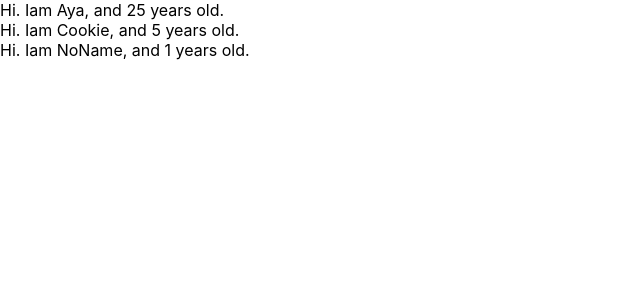
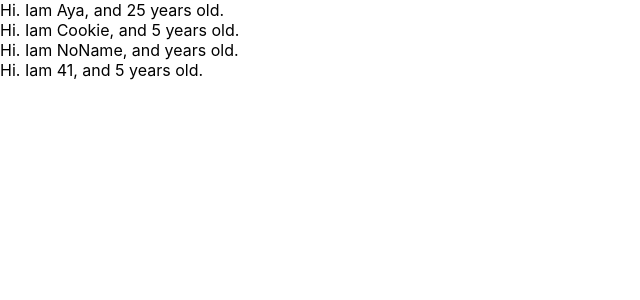
Before and after one commit to AyanaFujimoto/react-redux, a React (Create React App) app: page / in a window 1280 px wide. Shown: the top 300 px of the page, without its empty margins (0-640 px from the left). Built offline with nearby package versions, Linux system fonts and the light colour scheme.

Commit message:
learn prop-types

```diff
--- a/src/App.js
+++ b/src/App.js
@@ -1,33 +1,12 @@
 import React from "react";
-
-// function App() {
-//   // const greeting = "Hi, Dom!";
-//   // const dom = <h1 className="foo">{greeting}</h1>;
-//   // return <h1>Hello World!</h1>;
-//   // return dom;
-//   return (
-//     <React.Fragment>
-//       <label htmlFor="bar">bar</label>
-//       <input
-//         type="text"
-//         // onClick={() => {
-//         onChange={() => {
-//           console.log("I am clicked!");
-//         }}
-//       />
-//     </React.Fragment>
-//   );
-// }
-
-// function App() {
-//   return React.createElement("div", null, "Hello World!!");
-// }
+import PropTypes from "prop-types";
 
 const App = () => {
   const profiles = [
     { name: "Aya", age: 25 },
     { name: "Cookie", age: 5 },
     { name: "NoName" },
+    { name: "41", age: 5 },
   ];
   return (
     <div>
@@ -46,8 +25,9 @@ const User = (props) => {
   );
 };
 
-User.defaultProps = {
-  age: 1,
+User.propTypes = {
+  name: PropTypes.string,
+  age: PropTypes.number.isRequired,
 };
 
 export default App;
```
